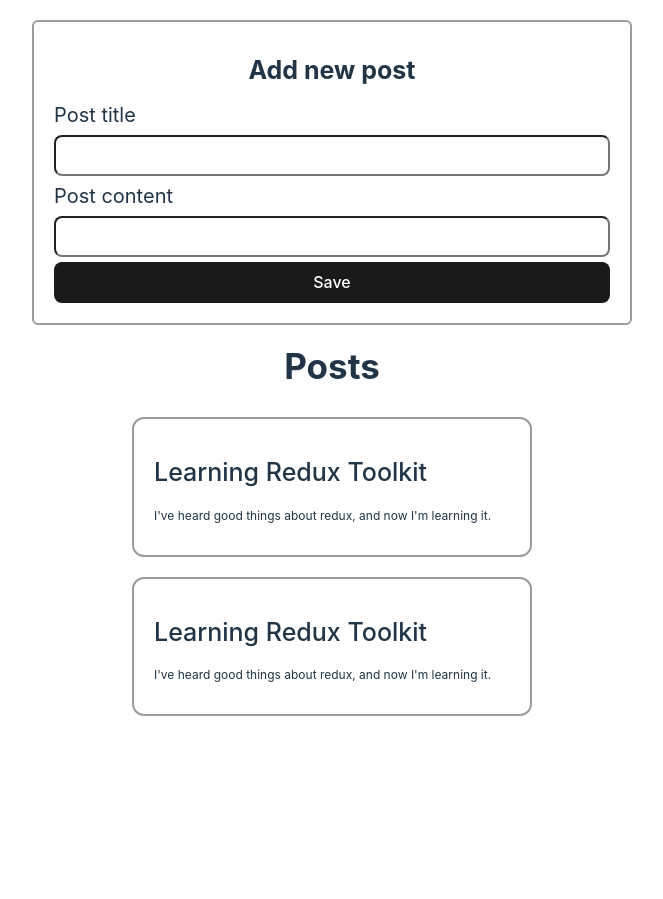
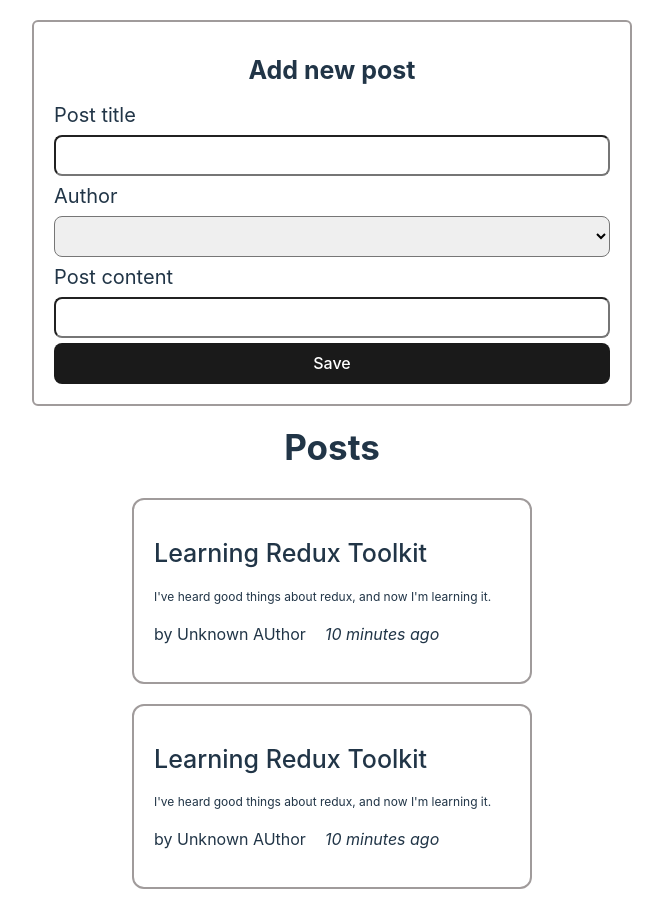
Before and after one commit to AbassKoyang/redux, a React (Vite) app: page / in a window 1280 px wide. Shown: the whole page, without its empty margins (308-971 px from the left). Before the commit the page ends 800 px from the top, so only its background shows below. Built offline with nearby package versions, Linux system fonts and the light colour scheme.

Commit message:
add: usersSlice to be displayed along with articles, time and date the article was posted

```diff
--- a/features/post/AddPostForm.jsx
+++ b/features/post/AddPostForm.jsx
@@ -1,23 +1,36 @@
 import { useState } from "react";
-import { useDispatch } from "react-redux";
+import { useDispatch, useSelector } from "react-redux";
 import { postAdded } from "./postSlice";
+import { selectAllUsers } from "../users/usersSlice";
 
 
 const AddPostForm = () => {
     const dispatch = useDispatch();
     const [title, setTitle] = useState('');
     const [content, setContent] = useState('');
+    const [userId, setUserId] = useState('');
+    const users = useSelector(selectAllUsers);
 
     const onTitleChanged = e => setTitle(e.target.value);
     const onContentChanged = e => setContent(e.target.value);
+    const onAuthorChanged = e => setUserId(e.target.value);
     const onSavePostClicked = () => {
         if (title && content) {
-            dispatch(postAdded(title, content))
+            dispatch(postAdded(title, content, userId))
             setTitle('')
             setContent('')
         }
     }
-    // const isTrue = Boolean(title) && Boolean(content);
+
+    const usersOptions = users.map((user) => {
+        return(
+            <option key={user.id} value={user.id}>
+                {user.name}
+            </option>
+        )
+    })
+
+    const canSave = Boolean(title) && Boolean(content) && Boolean(userId);
     return (
         <section className="add-post-con">
             <h2>Add new post</h2>
@@ -29,6 +42,11 @@
                     value={title}
                     onChange={onTitleChanged}
                 />
+                <label htmlFor="author">Author</label>
+                <select name="author" id="author" value={userId} onChange={onAuthorChanged}>
+                    <option value=""></option>
+                    {usersOptions}
+                </select>
                 <label htmlFor="content">Post content</label>
                 <input
                     type="text"
@@ -38,6 +56,7 @@
                  />
                 <button
                     type="button"
+                    disabled={!canSave}
                     onClick={onSavePostClicked}
                 >Save</button>
             </form>
--- /dev/null
+++ b/features/post/PostAuthor.jsx
@@ -0,0 +1,12 @@
+import { useSelector } from "react-redux";
+import { selectAllUsers } from "../users/usersSlice";
+
+const PostAuthor = ({userId}) => {
+    const users = useSelector(selectAllUsers);
+    const author = users.find((user) => user.id === userId);
+  return (
+    <span>by {author ? author.name : "Unknown AUthor"}</span>
+  )
+}
+
+export default PostAuthor
--- a/features/post/PostList.jsx
+++ b/features/post/PostList.jsx
@@ -1,6 +1,8 @@
 import { useSelector } from "react-redux";
 import { selectAllPosts } from "./postSlice";
+import PostAuthor from "./PostAuthor";
 import '../post/posts.css'
+import TimeAgo from "./TimeAgo";
 
 const PostList = () => {
     const posts = useSelector(selectAllPosts);
@@ -10,6 +12,10 @@
             <article key={post.id}>
                 <h3 className="title">{post.title}</h3>
                 <p className="content">{post.content.substring(0,100)}</p>
+                <p className="post-credit">
+                    <PostAuthor userId={post.userId}/>
+                    <TimeAgo timeStamp={post.date}/>
+                </p>
             </article>
         )
     })
--- /dev/null
+++ b/features/post/TimeAgo.jsx
@@ -0,0 +1,17 @@
+import { parseISO, formatDistanceToNow } from "date-fns"
+
+const TimeAgo = ({timeStamp}) => {
+    let timeAgo = '';
+    if(timeStamp){
+        const date = parseISO(timeStamp);
+        const timePeriod = formatDistanceToNow(date);
+        timeAgo = `${timePeriod} ago`
+    }
+  return (
+    <span title={timeStamp}>
+       &nbsp; <i>{timeAgo}</i>
+    </span>
+  )
+}
+
+export default TimeAgo
--- a/features/post/postSlice.js
+++ b/features/post/postSlice.js
@@ -1,9 +1,14 @@
 import { createSlice } from "@reduxjs/toolkit";
 import { nanoid } from "@reduxjs/toolkit";
+import {sub} from 'date-fns';
 
 const initialState = [
-    {id: 1, title: 'Learning Redux Toolkit', content: "I've heard good things about redux, and now I'm learning it."},
-    {id: 2, title: 'Learning Redux Toolkit', content: "I've heard good things about redux, and now I'm learning it."}
+    {id: 1, title: 'Learning Redux Toolkit',
+     content: "I've heard good things about redux, and now I'm learning it.",
+     date: sub(new Date(), {minutes: 10}).toISOString()},
+    {id: 2, title: 'Learning Redux Toolkit',
+     content: "I've heard good things about redux, and now I'm learning it.",
+     date: sub(new Date(), {minutes: 10}).toISOString()},
 ]
 
 const postsSlice = createSlice({
@@ -14,12 +19,14 @@
             reducer(state, action){
                 state.push(action.payload)
             },
-            prepare(title, content){
+            prepare(title, content, userId){
                 return {
                     payload:{
                         id: nanoid(),
                         title,
                         content,
+                        date: new Date().toISOString(),
+                        userId,
                     }
                 }
             }
--- a/features/post/posts.css
+++ b/features/post/posts.css
@@ -64,6 +64,14 @@
     font-size: 15px;
     font-weight: 400;
 }
+.post-form select{
+    width: 100%;
+    margin: 5px 0;
+    padding: 10px 30px;
+    border-radius: 8px;
+    font-size: 15px;
+    font-weight: 400;
+}
 
 button {
     border-radius: 8px;
@@ -81,3 +89,8 @@
   button:hover {
     border-color: #646cff;
   }
+  .post-credit{
+    display: flex;
+    align-items: center;
+    gap: 10px;
+  }
--- /dev/null
+++ b/features/users/usersSlice.js
@@ -0,0 +1,18 @@
+import {createSlice} from '@reduxjs/toolkit';
+
+const initialState = [
+    {id: '0', name: 'Abass Koyang'},
+    {id: '1', name: 'Ahmad Koyang'},
+    {id: '2', name: 'Abass Ahmad'},
+]
+
+const usersSlice = createSlice({
+    name: 'users',
+    initialState,
+    reducers: {
+
+    }
+})
+
+export const selectAllUsers = (state) => state.users;
+export default usersSlice.reducer;
--- a/package.json
+++ b/package.json
@@ -11,6 +11,7 @@
   },
   "dependencies": {
     "@reduxjs/toolkit": "^2.0.1",
+    "date-fns": "^3.1.0",
     "react": "^18.2.0",
     "react-dom": "^18.2.0",
     "react-redux": "^9.0.4"
--- a/redux/store.js
+++ b/redux/store.js
@@ -1,10 +1,12 @@
 import {configureStore} from '@reduxjs/toolkit';
 import counterReducer from '../features/counter/counterSlice';
 import postsReducer from '../features/post/postSlice';
+import usersReducer from '../features/users/usersSlice';
 
 export const store = configureStore({
     reducer: {
         counter: counterReducer,
         posts: postsReducer,
+        users: usersReducer,
     }
 })
```
Also changed, not shown: 1 other file (tests, documents, lock files or other folders).
